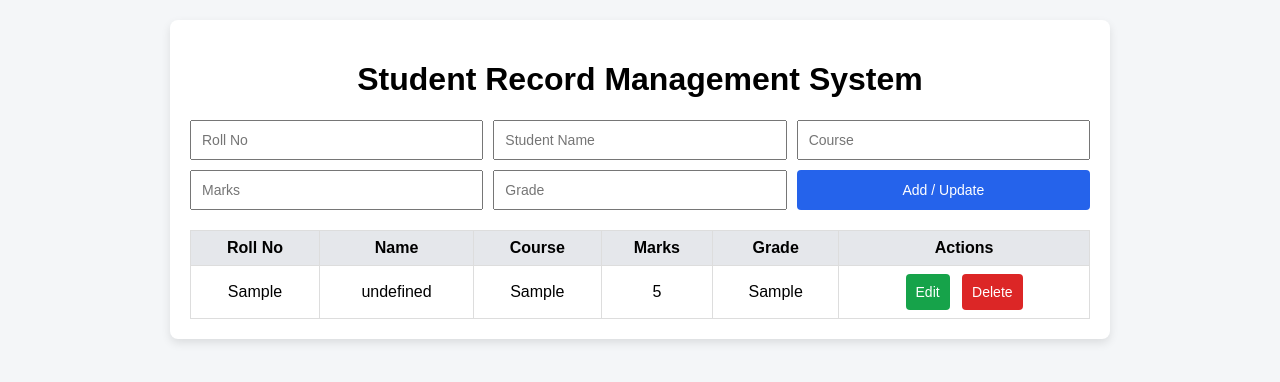
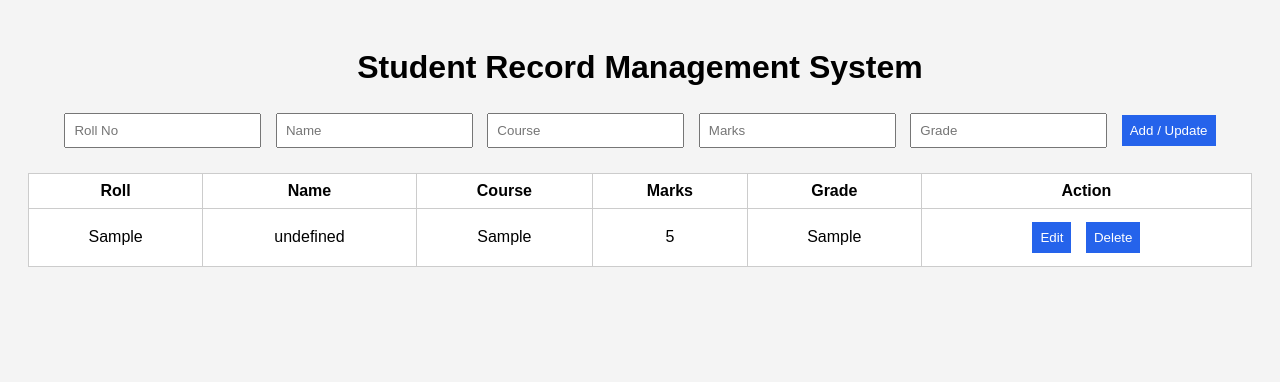
Before and after one commit to jabezblair/jabezblair.github.io, a plain HTML site: page index.html in a window 1280 px wide. Both pictures are taken after typing "Sample", "Sample", "Sample", "5", "Sample" into the empty fields and a click on the button "Add / Update". Drawn offline with Linux system fonts and the light colour scheme.

Commit message:
Add files via upload

```diff
--- a/index.html
+++ b/index.html
@@ -1,107 +1,27 @@
 <!DOCTYPE html>
-<html lang="en">
+<html>
 <head>
-  <meta charset="UTF-8" />
-  <meta name="viewport" content="width=device-width, initial-scale=1.0" />
   <title>Student Record Management</title>
-  <style>
-    body { font-family: Arial, sans-serif; background:#f4f6f8; margin:0; padding:20px; }
-    h1 { text-align:center; }
-    .container { max-width:900px; margin:auto; background:#fff; padding:20px; border-radius:8px; box-shadow:0 4px 10px rgba(0,0,0,0.1); }
-    form { display:grid; grid-template-columns: repeat(3, 1fr); gap:10px; margin-bottom:20px; }
-    input, button { padding:10px; font-size:14px; }
-    button { background:#2563eb; color:#fff; border:none; border-radius:4px; cursor:pointer; }
-    button:hover { background:#1e40af; }
-    table { width:100%; border-collapse:collapse; }
-    th, td { border:1px solid #ddd; padding:8px; text-align:center; }
-    th { background:#e5e7eb; }
-    .actions button { margin:0 4px; background:#16a34a; }
-    .actions .delete { background:#dc2626; }
-  </style>
+  <link rel="stylesheet" href="style.css">
 </head>
 <body>
-  <div class="container">
   <h1>Student Record Management System</h1>
-
   <form id="studentForm">
-      <input type="text" id="roll" placeholder="Roll No" required />
-      <input type="text" id="name" placeholder="Student Name" required />
-      <input type="text" id="course" placeholder="Course" required />
-      <input type="number" id="marks" placeholder="Marks" required />
-      <input type="text" id="grade" placeholder="Grade" required />
-      <button type="submit">Add / Update</button>
+    <input id="roll" placeholder="Roll No" required>
+    <input id="name" placeholder="Name" required>
+    <input id="course" placeholder="Course" required>
+    <input id="marks" type="number" placeholder="Marks" required>
+    <input id="grade" placeholder="Grade" required>
+    <button>Add / Update</button>
   </form>
 
   <table>
     <thead>
-        <tr>
-          <th>Roll No</th>
-          <th>Name</th>
-          <th>Course</th>
-          <th>Marks</th>
-          <th>Grade</th>
-          <th>Actions</th>
-        </tr>
+      <tr><th>Roll</th><th>Name</th><th>Course</th><th>Marks</th><th>Grade</th><th>Action</th></tr>
     </thead>
-      <tbody id="studentTable"></tbody>
+    <tbody id="tableBody"></tbody>
   </table>
-  </div>
 
-  <script>
-    let students = JSON.parse(localStorage.getItem('students')) || [];
-    const table = document.getElementById('studentTable');
-    const form = document.getElementById('studentForm');
-
-    function render() {
-      table.innerHTML = '';
-      students.forEach((s, i) => {
-        table.innerHTML += `
-          <tr>
-            <td>${s.roll}</td>
-            <td>${s.name}</td>
-            <td>${s.course}</td>
-            <td>${s.marks}</td>
-            <td>${s.grade}</td>
-            <td class="actions">
-              <button onclick="edit(${i})">Edit</button>
-              <button class="delete" onclick="remove(${i})">Delete</button>
-            </td>
-          </tr>`;
-      });
-      localStorage.setItem('students', JSON.stringify(students));
-    }
-
-    form.addEventListener('submit', e => {
-      e.preventDefault();
-      const student = {
-        roll: roll.value,
-        name: name.value,
-        course: course.value,
-        marks: marks.value,
-        grade: grade.value
-      };
-      const index = students.findIndex(s => s.roll === student.roll);
-      if (index >= 0) students[index] = student;
-      else students.push(student);
-      form.reset();
-      render();
-    });
-
-    function edit(i) {
-      const s = students[i];
-      roll.value = s.roll;
-      name.value = s.name;
-      course.value = s.course;
-      marks.value = s.marks;
-      grade.value = s.grade;
-    }
-
-    function remove(i) {
-      students.splice(i, 1);
-      render();
-    }
-
-    render();
-  </script>
+<script src="script.js"></script>
 </body>
 </html>
--- /dev/null
+++ b/script.js
@@ -0,0 +1,30 @@
+let students = JSON.parse(localStorage.getItem("students")) || [];
+const tbody = document.getElementById("tableBody");
+
+function render(){
+ tbody.innerHTML="";
+ students.forEach((s,i)=>{
+  tbody.innerHTML+=`<tr>
+  <td>${s.roll}</td><td>${s.name}</td><td>${s.course}</td>
+  <td>${s.marks}</td><td>${s.grade}</td>
+  <td>
+   <button onclick="edit(${i})">Edit</button>
+   <button onclick="del(${i})">Delete</button>
+  </td></tr>`;
+ });
+ localStorage.setItem("students",JSON.stringify(students));
+}
+document.getElementById("studentForm").onsubmit=e=>{
+ e.preventDefault();
+ let s={roll:roll.value,name:name.value,course:course.value,marks:marks.value,grade:grade.value};
+ let i=students.findIndex(x=>x.roll==s.roll);
+ if(i>=0)students[i]=s; else students.push(s);
+ e.target.reset(); render();
+}
+function edit(i){
+ let s=students[i];
+ roll.value=s.roll; name.value=s.name; course.value=s.course;
+ marks.value=s.marks; grade.value=s.grade;
+}
+function del(i){students.splice(i,1);render();}
+render();
--- /dev/null
+++ b/style.css
@@ -0,0 +1,7 @@
+body{font-family:Arial;background:#f4f4f4;padding:20px}
+h1{text-align:center}
+form{margin-bottom:20px;text-align:center}
+input,button{padding:8px;margin:5px}
+table{width:100%;border-collapse:collapse;background:white}
+th,td{border:1px solid #ccc;padding:8px;text-align:center}
+button{background:#2563eb;color:white;border:none}
```
Lines whose indentation alone changed are shown as unchanged.
